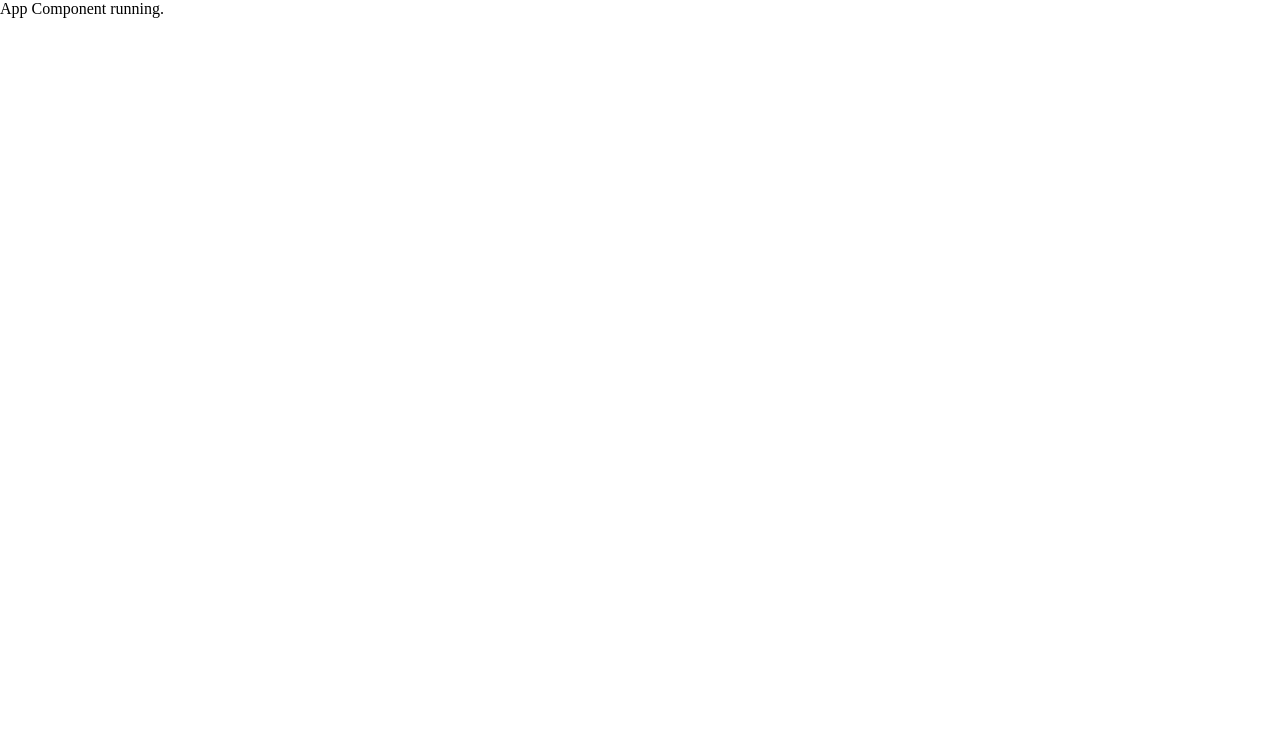
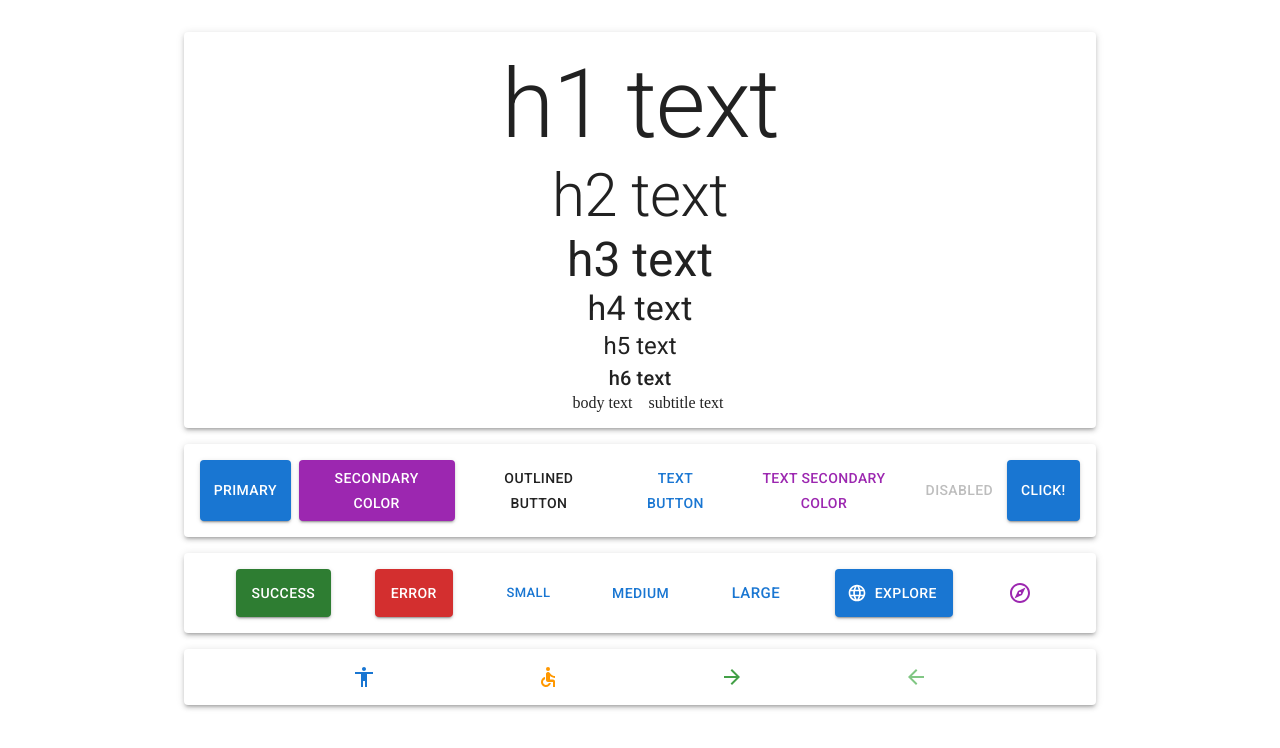
Before and after one commit to rahulek/nasa-apod-mui-app, a React (Create React App) app: page / in a window 1280 px wide. Shown: the top 748 px of the page. Built offline with nearby package versions, Linux system fonts and the light colour scheme.

Commit message:
MUI Setup Test code added.

```diff
--- a/package.json
+++ b/package.json
@@ -3,6 +3,11 @@
   "version": "0.1.0",
   "private": true,
   "dependencies": {
+    "@emotion/react": "^11.10.4",
+    "@emotion/styled": "^11.10.4",
+    "@fontsource/roboto": "^4.5.8",
+    "@mui/icons-material": "^5.10.9",
+    "@mui/material": "^5.10.10",
     "@testing-library/jest-dom": "^5.16.5",
     "@testing-library/react": "^13.4.0",
     "@testing-library/user-event": "^13.5.0",
--- a/public/index.html
+++ b/public/index.html
@@ -9,6 +9,10 @@
       name="description"
       content="Web site created using create-react-app"
     />
+    <link
+      rel="stylesheet"
+      href="https://fonts.googleapis.com/css?family=Roboto:300,400,500,700&display=swap"
+    />
     <title>NASA APOD React App</title>
   </head>
   <body>
--- a/src/App.js
+++ b/src/App.js
@@ -1,7 +1,12 @@
 import "./App.css";
+import MUITestComponent from "./MUITestComponent";
 
 function App() {
-  return <div className="App">App Component running.</div>;
+  return (
+    <div className="App">
+      <MUITestComponent />
+    </div>
+  );
 }
 
 export default App;
--- /dev/null
+++ b/src/MUITestComponent.js
@@ -0,0 +1,115 @@
+import React from "react";
+import {
+  Container,
+  Typography,
+  Paper,
+  Stack,
+  Button,
+  IconButton,
+} from "@mui/material";
+
+import LanguageOutlinedIcon from "@mui/icons-material/LanguageOutlined";
+import ExploreOutlinedIcon from "@mui/icons-material/ExploreOutlined";
+import AccessibilityOutlinedIcon from "@mui/icons-material/AccessibilityOutlined";
+import AccessibleOutlinedIcon from "@mui/icons-material/AccessibleOutlined";
+import ArrowForwardOutlinedIcon from "@mui/icons-material/ArrowForwardOutlined";
+import ArrowBackOutlinedIcon from "@mui/icons-material/ArrowBackOutlined";
+import { orange } from "@mui/material/colors";
+import { green } from "@mui/material/colors";
+
+const MUITestComponent = () => {
+  return (
+    <Container sx={{ width: "75%", mt: 4 }}>
+      <Stack direction="column" spacing={2}>
+        <Paper elevation={3} sx={{ p: 2, textAlign: "center" }}>
+          <Typography variant="h1">h1 text</Typography>
+          <Typography variant="h2">h2 text</Typography>
+          <Typography variant="h3">h3 text</Typography>
+          <Typography variant="h4">h4 text</Typography>
+          <Typography variant="h5">h5 text</Typography>
+          <Typography variant="h6">h6 text</Typography>
+          <Typography variant="body" sx={{ m: 2 }}>
+            body text
+          </Typography>
+          <Typography variant="subtitle">subtitle text</Typography>
+        </Paper>
+
+        <Paper
+          elevation={3}
+          sx={{ p: 2, textAlign: "center", flexWrap: "wrap" }}
+        >
+          <Stack
+            direction="row"
+            spacing={1}
+            sx={{ justifyContent: "flex-start" }}
+          >
+            <Button variant="contained">Primary</Button>
+            <Button variant="contained" color="secondary">
+              Secondary Color
+            </Button>
+            <Button variant="oulined">Outlined Button</Button>
+            <Button variant="text">Text Button</Button>
+            <Button variant="text" color="secondary">
+              Text Secondary Color
+            </Button>
+            <Button disabled>Disabled</Button>
+            <Button variant="contained" onClick={() => alert("Clicked")}>
+              Click!
+            </Button>
+          </Stack>
+        </Paper>
+
+        <Paper
+          elevation={3}
+          sx={{ p: 2, textAlign: "center", flexWrap: "wrap" }}
+        >
+          <Stack
+            direction="row"
+            spacing={1}
+            sx={{ justifyContent: "space-evenly" }}
+          >
+            <Button variant="contained" color="success">
+              SUCCESS
+            </Button>
+            <Button variant="contained" color="error">
+              Error
+            </Button>
+            <Button variant="text" size="small">
+              Small
+            </Button>
+            <Button variant="text" size="medium">
+              Medium
+            </Button>
+            <Button variant="text" size="large">
+              Large
+            </Button>
+            <Button variant="contained" startIcon={<LanguageOutlinedIcon />}>
+              Explore
+            </Button>
+            <IconButton size="large" color="secondary">
+              <ExploreOutlinedIcon />
+            </IconButton>
+          </Stack>
+        </Paper>
+
+        <Paper
+          elevation={3}
+          sx={{ p: 2, textAlign: "center", flexWrap: "wrap" }}
+        >
+          <Stack
+            direction="row"
+            spacing={1}
+            sx={{ justifyContent: "space-evenly" }}
+          >
+            <AccessibilityOutlinedIcon color="primary" />
+            <AccessibleOutlinedIcon sx={{ color: orange[500] }} />
+            <ArrowForwardOutlinedIcon size="large" sx={{ color: green[600] }} />
+            <ArrowBackOutlinedIcon size="large" sx={{ color: green[300] }} />
+          </Stack>
+        </Paper>
+      </Stack>
+    </Container>
+  );
+};
+
+export default MUITestComponent;
```
Also changed, not shown: 1 other file (tests, documents, lock files or other folders).
